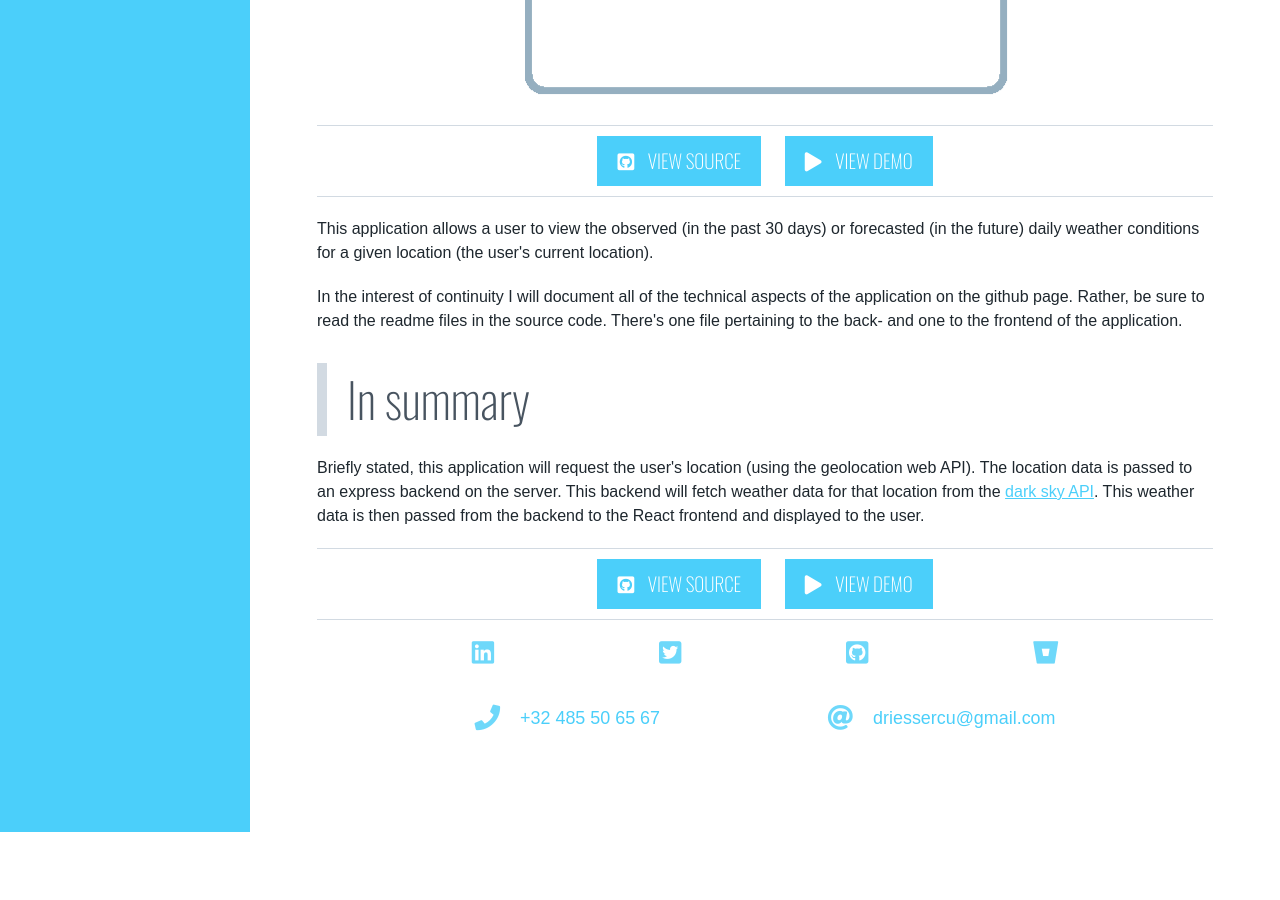
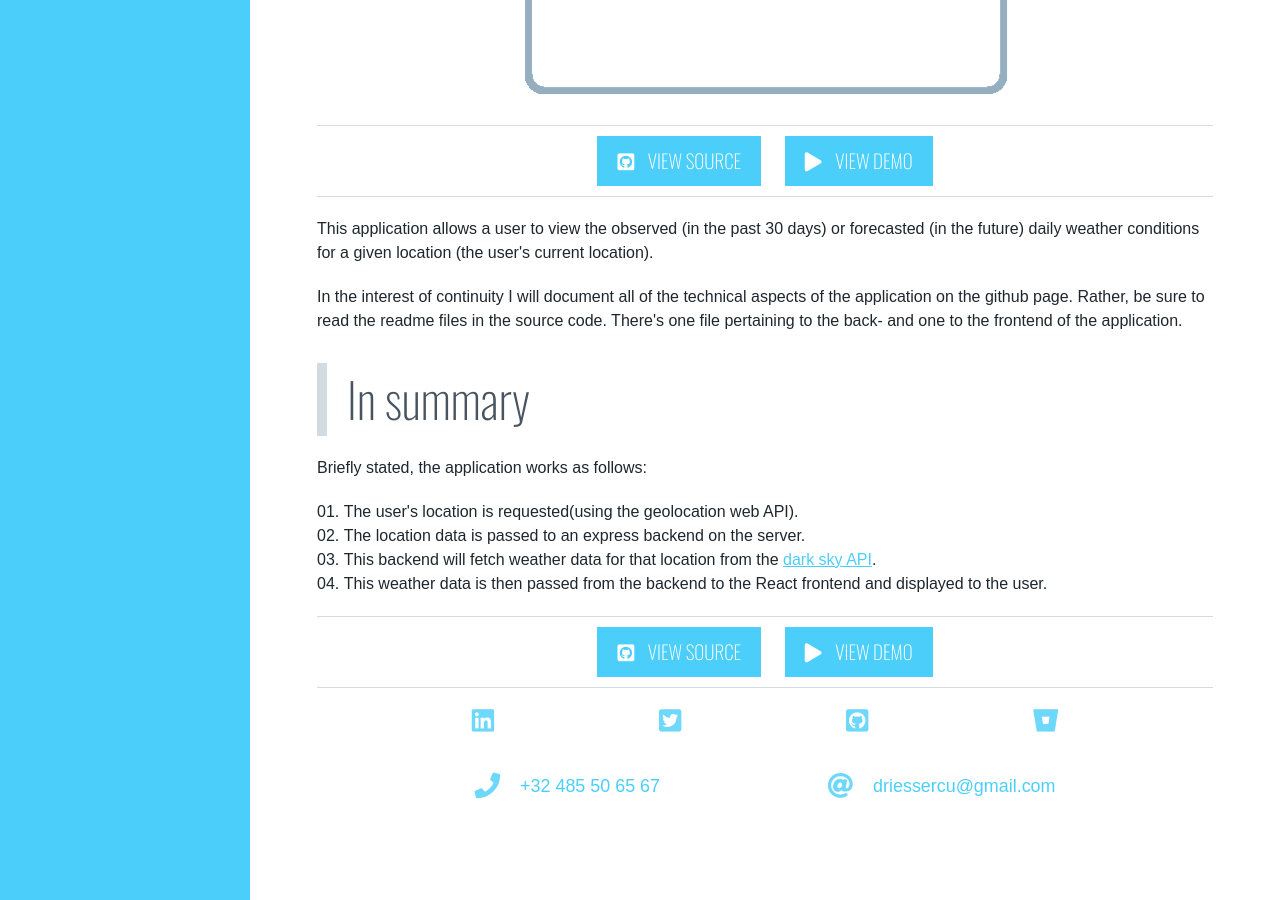
Before and after one commit to SDries/SDries.github.io, a Jekyll site: the page built from _posts/2019-03-29-weather-app.html, in a window 1280 px wide and 900 px high, scrolled down 609 px. Built offline with Jekyll 4.4.1, drawn with Linux system fonts in a browser that asks for light colours; nearby versions of some CDN libraries; before the commit the page ends 1441 px from its top, so only the background shows below that.

Commit message:
Change summary to ol

```diff
--- a/_posts/2019-03-29-weather-app.html
+++ b/_posts/2019-03-29-weather-app.html
@@ -15,8 +15,11 @@ demolink: "https://sdries-darksky.herokuapp.com"
 </p>
 <h2>In summary</h2>
 <p>
-	Briefly stated, this application will request the user's location (using the geolocation web API).
-	The location data is passed to an express backend on the server.
-	This backend will fetch weather data for that location from the <a href="https://darksky.net/dev" target="_blank">dark sky API</a>.
-	This weather data is then passed from the backend to the React frontend and displayed to the user.
+	Briefly stated, the application works as follows:
 </p>
+<ol>
+	<li>The user's location is requested(using the geolocation web API).</li>
+	<li>The location data is passed to an express backend on the server.</li>
+	<li>This backend will fetch weather data for that location from the <a href="https://darksky.net/dev" target="_blank">dark sky API</a>.</li>
+	<li>This weather data is then passed from the backend to the React frontend and displayed to the user.</li>
+</ol>
```
